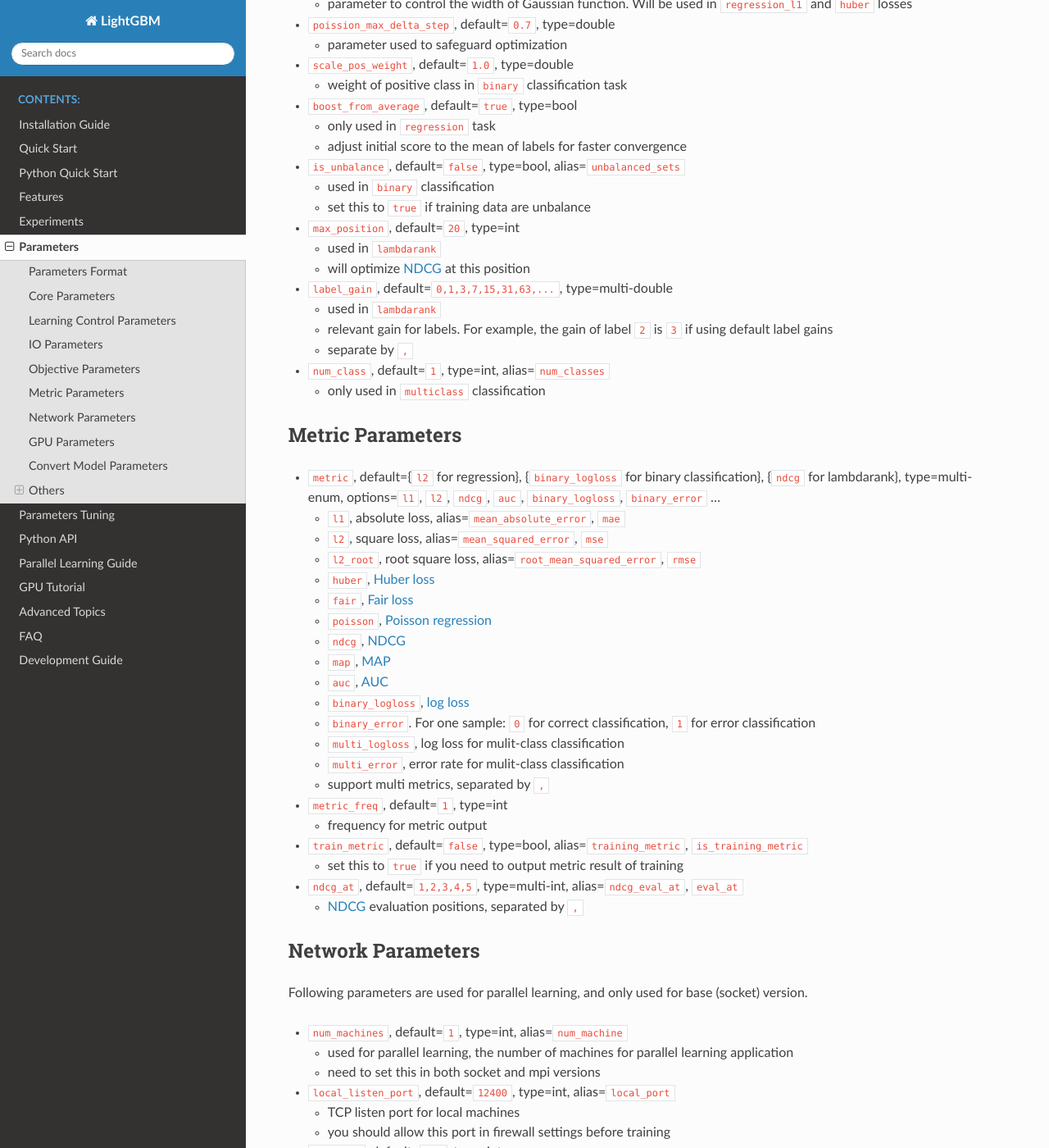
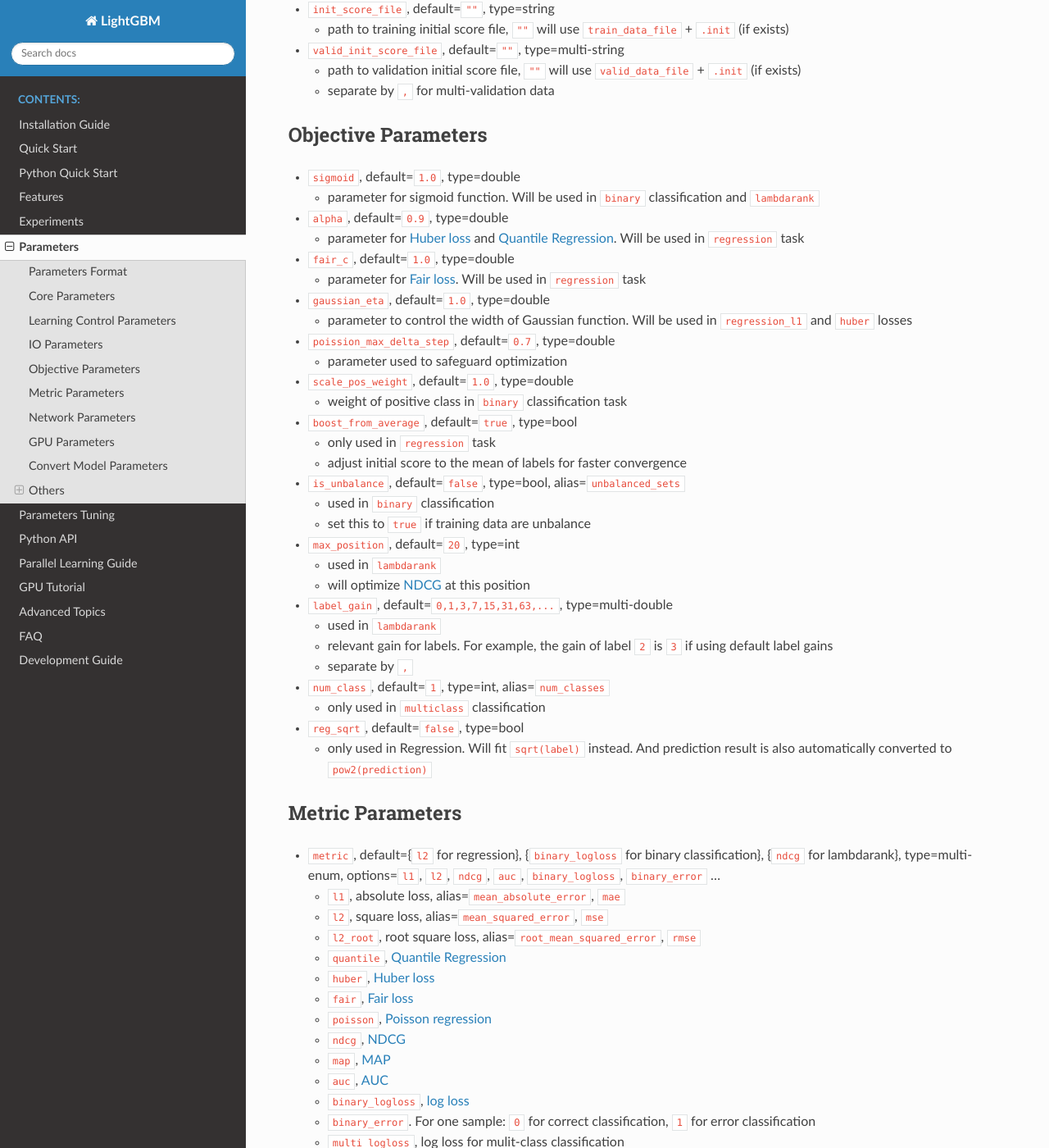
Before and after one commit to microsoft/LightGBM, a Sphinx documentation site: the page built from docs/Parameters.rst, in a window 1280 px wide and 1400 px high, scrolled down 7036 px. Shown: the whole window at 82% size. Built offline with Sphinx 7.4.7 and the Read the Docs theme 2.0.0, drawn with Linux system fonts in a browser that asks for light colours; some of the changed text lies outside the part shown.

Commit message:
update parameter doc

```diff
--- a/docs/Parameters.rst
+++ b/docs/Parameters.rst
@@ -62,6 +62,10 @@
       -  ``fair``, `Fair loss`_
 
       -  ``poisson``, `Poisson regression`_
+
+	  -  ``quantile``, `Quantile Regression`_
+
+	  -  ``quantile_l2``, `Like the ``quantile``, but use l2 loss instead. `_
 
    -  ``binary``, binary classification application
 
@@ -490,9 +494,9 @@
 
    -  parameter for sigmoid function. Will be used in ``binary`` classification and ``lambdarank``
 
--  ``huber_delta``, default=\ ``1.0``, type=double
+-  ``alpha``, default=\ ``0.9``, type=double
 
-   -  parameter for `Huber loss`_. Will be used in ``regression`` task
+   -  parameter for `Huber loss`_ and `Quantile Regression`_. Will be used in ``regression`` task
 
 -  ``fair_c``, default=\ ``1.0``, type=double
 
@@ -540,6 +544,10 @@
 
    -  only used in ``multiclass`` classification
 
+-  ``reg_sqrt``, default=\ ``false``, type=bool
+
+   -  only used in Regression. Will fit ``sqrt(label)`` instead. And prediction result is also automatically converted to ``pow2(prediction)``
+
 Metric Parameters
 -----------------
 
@@ -551,6 +559,8 @@
    -  ``l2``, square loss, alias=\ ``mean_squared_error``, ``mse``
 
    -  ``l2_root``, root square loss, alias=\ ``root_mean_squared_error``, ``rmse``
+
+   -  ``quantile``, `Quantile Regression`_
 
    -  ``huber``, `Huber loss`_
 
@@ -715,6 +725,8 @@
 
 .. _Huber loss: https://en.wikipedia.org/wiki/Huber_loss
 
+.. _Quantile Regression: https://en.wikipedia.org/wiki/Quantile_regression
+
 .. _Fair loss: https://www.kaggle.com/c/allstate-claims-severity/discussion/24520
 
 .. _Poisson regression: https://en.wikipedia.org/wiki/Poisson_regression
```
Also changed, not shown: 4 other files.
